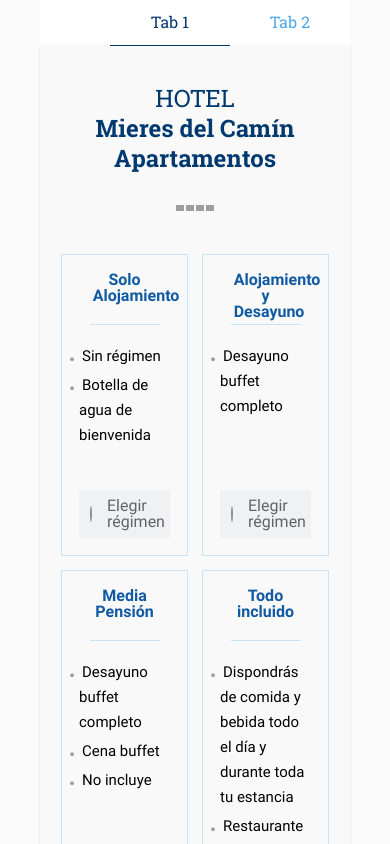
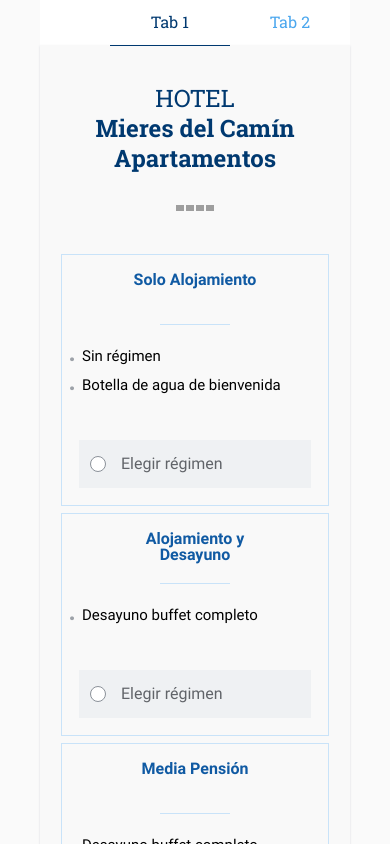
Before and after one commit to CarmenDomin/pruebaTCK, an Angular app: page /page-one in a window 390 px wide. Shown: the top 844 px of the page. Built offline with nearby package versions, Linux system fonts and the light colour scheme; grey boxes are pictures that could not be loaded.

Commit message:
Update mobile design

```diff
--- a/src/app/pages/page-one/page-one.component.html
+++ b/src/app/pages/page-one/page-one.component.html
@@ -4,12 +4,10 @@
   <radio-group class='tile_wrapper'>
     <div *ngFor='let pension of pensions; let i = index' class='tile'>
       <radio-button [id]='i'>
-        <div class='tile__content'>
-          <div class='tile__header'>{{pension.name}}</div>
-          <ul class='tile__list'>
-            <li *ngFor='let characteristic of pension.characteristics'>{{characteristic}}</li>
-          </ul>
-        </div>
+        <div class='tile__header'>{{pension.name}}</div>
+        <ul class='tile__list'>
+          <li *ngFor='let characteristic of pension.characteristics'>{{characteristic}}</li>
+        </ul>
       </radio-button>
     </div>
   </radio-group>
--- a/src/application.css
+++ b/src/application.css
@@ -249,17 +249,17 @@
   border-radius: 50%;
   box-sizing: border-box;
   display: inline-block;
-  height: 16px;
   margin-right: 15px;
-  position: relative;
-  width: 16px; }
+  min-height: 16px;
+  min-width: 16px;
+  position: relative; }
 
 /* line 52, src/styles/components/radio-buttons.component.scss */
 .radio-button__inner-circle {
   transition: background-color .3s ease-out;
-  height: 10px;
-  width: 10px;
   border-radius: 50%;
+  min-height: 10px;
+  min-width: 10px;
   left: 50%;
   position: absolute;
   top: 50%;
@@ -379,34 +379,29 @@
 .card-collapsible__list:after {
   clear: both; }
 
-/* line 10, src/styles/pages/page-one.component.scss */
+/* line 9, src/styles/pages/page-one.component.scss */
 .page {
   background-color: #f9f9f9;
   box-shadow: 0 1px 2px rgba(80, 92, 119, 0.2);
   display: block; }
 
-/* line 16, src/styles/pages/page-one.component.scss */
+/* line 15, src/styles/pages/page-one.component.scss */
 .header {
   color: #003970;
   display: block;
   padding-top: 38px;
   text-align: center; }
 
-/* line 29, src/styles/pages/page-one.component.scss */
+/* line 28, src/styles/pages/page-one.component.scss */
 .header__stars {
   padding-left: 40px; }
 
-/* line 33, src/styles/pages/page-one.component.scss */
+/* line 32, src/styles/pages/page-one.component.scss */
 .tile {
   flex: 1;
   margin: 0 7px; }
 
-/* line 38, src/styles/pages/page-one.component.scss */
-.tile__content {
-  flex-grow: 1;
-  max-width: 225px; }
-
-/* line 43, src/styles/pages/page-one.component.scss */
+/* line 37, src/styles/pages/page-one.component.scss */
 .tile__header {
   color: #105aa3;
   height: 38px;
@@ -415,7 +410,7 @@
   position: relative;
   text-align: center;
   width: 70%; }
-  /* line 54, src/styles/pages/page-one.component.scss */
+  /* line 48, src/styles/pages/page-one.component.scss */
   .tile__header:after {
     background-color: #c9e3f9;
     bottom: 0;
@@ -427,71 +422,79 @@
     transform: translate(-50%, 0);
     width: 70px; }
 
-/* line 67, src/styles/pages/page-one.component.scss */
+/* line 61, src/styles/pages/page-one.component.scss */
 .tile__list {
   list-style-type: none;
   padding: 0;
   margin-bottom: 42px; }
-  /* line 74, src/styles/pages/page-one.component.scss */
+  /* line 68, src/styles/pages/page-one.component.scss */
   .tile__list li {
     text-indent: -.7em; }
-  /* line 78, src/styles/pages/page-one.component.scss */
-  .tile__list li::before {
-    content: '. ';
-    color: #9da2a9;
-    font-size: 25px;
-    font-weight: bold; }
+    /* line 71, src/styles/pages/page-one.component.scss */
+    .tile__list li::before {
+      content: '. ';
+      color: #9da2a9;
+      font-size: 25px;
+      font-weight: bold; }
 
-/* line 86, src/styles/pages/page-one.component.scss */
+/* line 80, src/styles/pages/page-one.component.scss */
 .tile__selector {
   background-color: rgba(222, 225, 232, 0.38);
   color: #616469;
   height: 46px;
   line-height: 46px;
   width: 100%; }
-  /* line 95, src/styles/pages/page-one.component.scss */
+  /* line 89, src/styles/pages/page-one.component.scss */
   .tile__selector .tile__radiobutton {
     display: inline-block; }
 
-/* line 100, src/styles/pages/page-one.component.scss */
+/* line 94, src/styles/pages/page-one.component.scss */
 .tile_wrapper {
   display: flex;
   padding: 29px 14px; }
 
 @media only screen and (max-width: 1023px) {
-  /* line 107, src/styles/pages/page-one.component.scss */
+  /* line 101, src/styles/pages/page-one.component.scss */
   .tile {
     margin: 7px;
     min-width: calc(100%/4); }
-  /* line 112, src/styles/pages/page-one.component.scss */
+  /* line 106, src/styles/pages/page-one.component.scss */
   .tile_wrapper {
     flex-wrap: wrap; }
-    /* line 115, src/styles/pages/page-one.component.scss */
+    /* line 109, src/styles/pages/page-one.component.scss */
     .tile_wrapper:after {
       content: '';
       flex: auto;
       margin: 7px; } }
 
 @media only screen and (max-width: 768px) {
-  /* line 125, src/styles/pages/page-one.component.scss */
+  /* line 119, src/styles/pages/page-one.component.scss */
   .header {
     display: flex;
     flex-direction: column; }
-  /* line 130, src/styles/pages/page-one.component.scss */
+  /* line 124, src/styles/pages/page-one.component.scss */
   .header__stars {
     padding-left: 0;
     padding-top: 15px; }
-  /* line 135, src/styles/pages/page-one.component.scss */
+  /* line 129, src/styles/pages/page-one.component.scss */
   .tile {
     min-width: 33.33%; } }
 
-@media only screen and (max-width: 360px) {
-  /* line 144, src/styles/pages/page-one.component.scss */
-  .tile {
-    display: inline-block; }
-  /* line 148, src/styles/pages/page-one.component.scss */
+@media only screen and (max-width: 560px) {
+  /* line 138, src/styles/pages/page-one.component.scss */
   .tile_wrapper {
-    display: block; } }
+    display: block; }
+  /*
+  .tile__header {
+    border-bottom: 1px solid $blue-4;
+    margin: 0;
+    width: 100%;
+
+    &:after {
+      content: none;
+    }
+  }
+  */ }
 
 /* line 36, src/styles/core/fonts.scss */
 .panel-header__action {
--- a/src/index.html
+++ b/src/index.html
@@ -5,7 +5,7 @@
   <title>PruebaTCK</title>
   <base href="/">
 
-  <meta name="viewport" content="width=device-width, initial-scale=1">
+  <meta name="viewport" content="width=340, initial-scale=1">
   <link rel="icon" type="image/x-icon" href="favicon.ico">
 </head>
 <body>
--- a/src/styles/components/radio-buttons.component.scss
+++ b/src/styles/components/radio-buttons.component.scss
@@ -43,18 +43,18 @@
   border-radius: 50%;
   box-sizing: border-box;
   display: inline-block;
-  height: 16px;
   margin-right: 15px;
+  min-height: 16px;
+  min-width: 16px;
   position: relative;
-  width: 16px;
 }
 
 .radio-button__inner-circle {
   @include transition(('background-color'));
 
-  height: 10px;
-  width: 10px;
   border-radius: 50%;
+  min-height: 10px;
+  min-width: 10px;
   left: 50%;
   position: absolute;
   top: 50%;
--- a/src/styles/core/viewports.scss
+++ b/src/styles/core/viewports.scss
@@ -1,5 +1,5 @@
 // media queries breakpoints
-$max-width-mobile: 360px;
+$max-width-mobile: 560px; //360px
 $max-width-tablet: 768px;
 $max-width-small-desktop: 1023px;
 
--- a/src/styles/pages/page-one.component.scss
+++ b/src/styles/pages/page-one.component.scss
@@ -3,8 +3,7 @@
 @import '../core/utils';
 @import '../core/viewports';
 
-$tile-margin: 7px;
-$tile-padding: 17px;
+$margin: 7px;
 
 // desktop
 .page {
@@ -32,12 +31,7 @@
 
 .tile {
   flex: 1;
-  margin: 0 $tile-margin;
-}
-
-.tile__content {
-  flex-grow: 1;
-  max-width: 225px;
+  margin: 0 $margin;
 }
 
 .tile__header {
@@ -73,13 +67,13 @@
 
   li {
     text-indent: -.7em;
-  }
 
-  li::before {
-    content: '. ';
-    color: $grey-3;
-    font-size: 25px;
-    font-weight: bold;
+    &::before {
+      content: '. ';
+      color: $grey-3;
+      font-size: 25px;
+      font-weight: bold;
+    }
   }
 }
 
@@ -105,7 +99,7 @@
 // small-desktop
 @include viewport-down(small-desktop) {
   .tile {
-    margin: $tile-margin;
+    margin: $margin;
     min-width: calc(100%/4);
   }
 
@@ -115,7 +109,7 @@
     &:after {
       content: '';
       flex: auto;
-      margin: $tile-margin; //+ $tile-padding;
+      margin: $margin;
     }
   }
 }
@@ -141,11 +135,20 @@
 
 // mobile
 @include viewport-down(mobile) {
-  .tile {
-    display: inline-block;
-  }
-
   .tile_wrapper {
     display: block;
   }
+
+  // TODO: idea, check
+  /*
+  .tile__header {
+    border-bottom: 1px solid $blue-4;
+    margin: 0;
+    width: 100%;
+
+    &:after {
+      content: none;
+    }
+  }
+  */
 }
```
